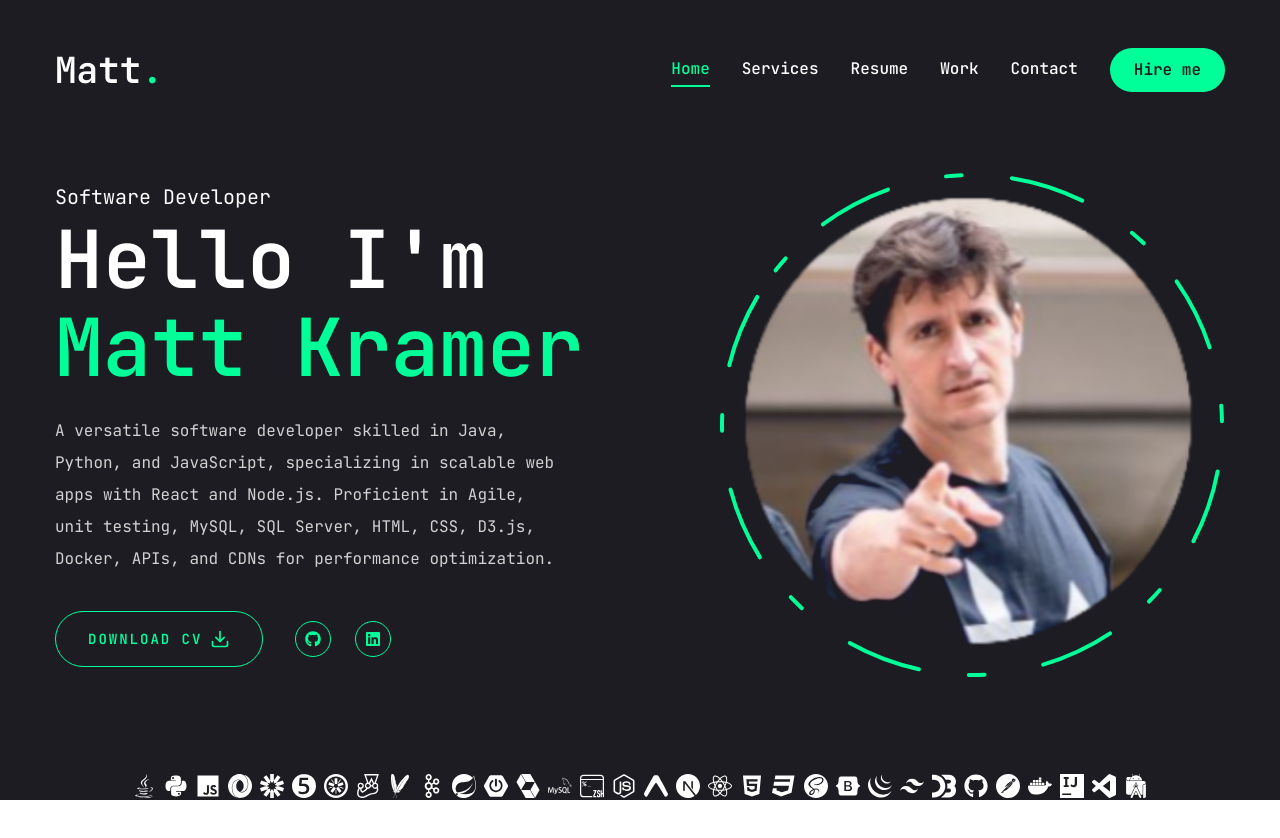
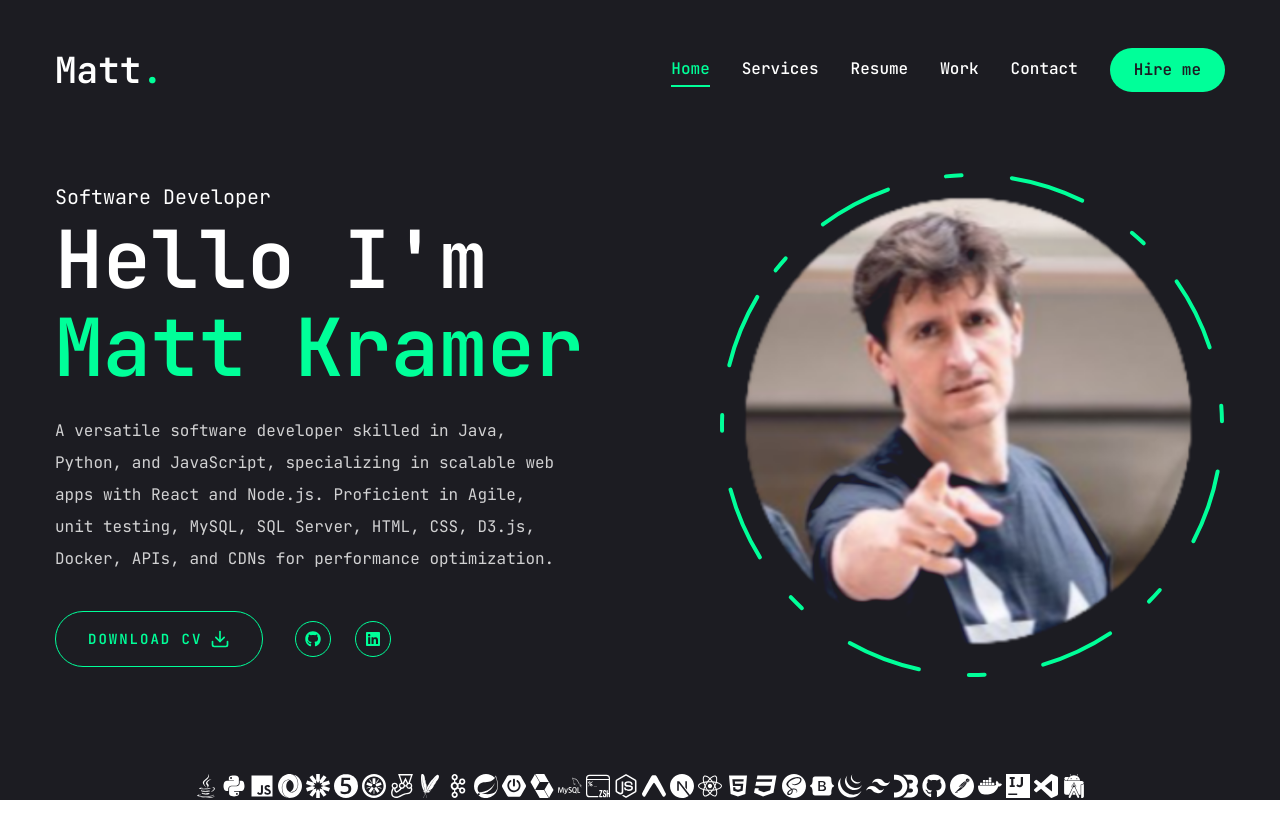
Before and after one commit to Matthew123003/Portfolio, a Next.js app: page / in a window 1280 px wide. Shown: the top 838 px of the page. Built offline with nearby package versions, Linux system fonts and the light colour scheme.

Commit message:
Homepage.jsx

```diff
--- a/app/page.jsx
+++ b/app/page.jsx
@@ -53,7 +53,7 @@ const Home = () => {
         </div>
       </div>
       {/* New icon bar */}
-      <div className="w-full bg-primary flex justify-center gap-2">
+      <div className="w-full bg-primary flex justify-center gap-1">
           <FaJava className="text-white text-2xl hover:text-accent transition-all duration-300" />
           <FaPython className="text-white text-2xl hover:text-accent transition-all duration-300" />
           <FaJs className="text-white text-2xl hover:text-accent transition-all duration-300" />
```
